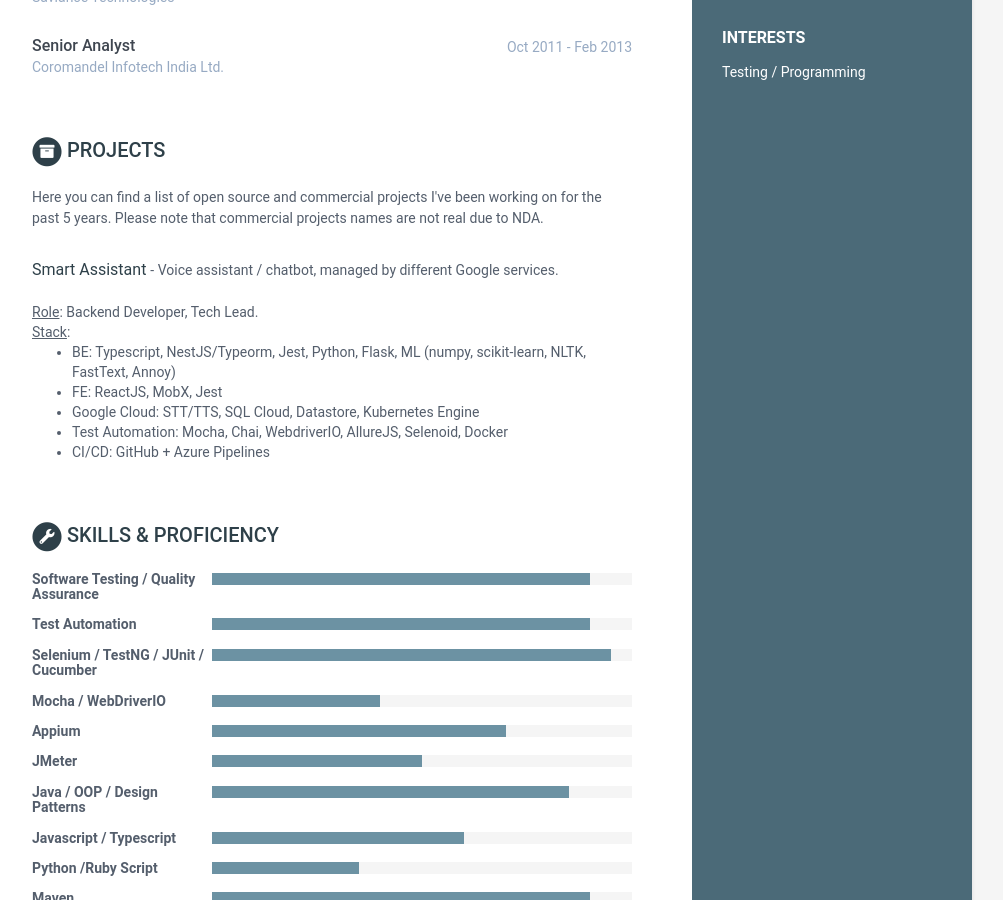
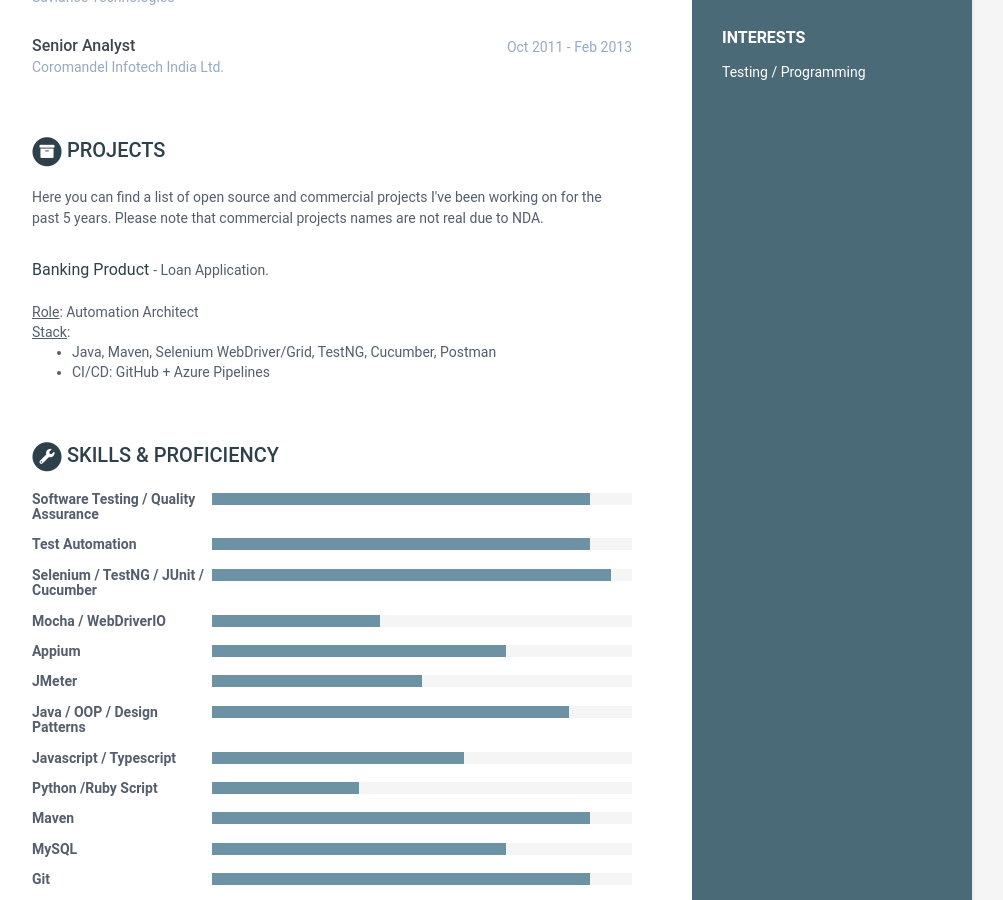
Before and after one commit to RameshBabuPrudhvi/rameshbabuprudhvi.github.io, a Jekyll site: the page built from index.html, in a window 1280 px wide and 900 px high, scrolled down 832 px. Shown: the whole window, without its empty margins (168-1171 px from the left). Built offline with Jekyll 4.4.1, drawn with Linux system fonts in a browser that asks for light colours.

Commit message:
Update data.yml

```diff
--- a/_data/data.yml
+++ b/_data/data.yml
@@ -78,18 +78,15 @@
     Here you can find a list of open source and commercial projects I've been working on for the past 5 years. Please note that commercial projects names are not real due to NDA.
 
   assignments:
-    - title: Smart Assistant
+    - title: Banking Product
       link: "#"
-      tagline: 'Voice assistant / chatbot, managed by different Google services.
-                  <div><br><u>Role</u>: Backend Developer, Tech Lead.</div>
+      tagline: 'Loan Application.
+                  <div><br><u>Role</u>: Automation Architect</div>
                   <div><u>Stack</u>:</div>
                   <div><ul>
-                    <li>BE: Typescript, NestJS/Typeorm, Jest, Python, Flask, ML (numpy, scikit-learn, NLTK, FastText, Annoy)</li>
-                    <li>FE: ReactJS, MobX, Jest</li>
-                    <li>Google Cloud: STT/TTS, SQL Cloud, Datastore, Kubernetes Engine</li>
-                    <li>Test Automation: Mocha, Chai, WebdriverIO, AllureJS, Selenoid, Docker</li>
-                    <li>CI/CD: GitHub + Azure Pipelines</li></ul></div>'
-
+                    <li>Java, Maven, Selenium WebDriver/Grid, TestNG, Cucumber, Postman</li>
+                    <li>CI/CD: GitHub + Azure Pipelines </li>
+                  </ul></div>'
 
 skills:
   title: Skills &amp; Proficiency
```
